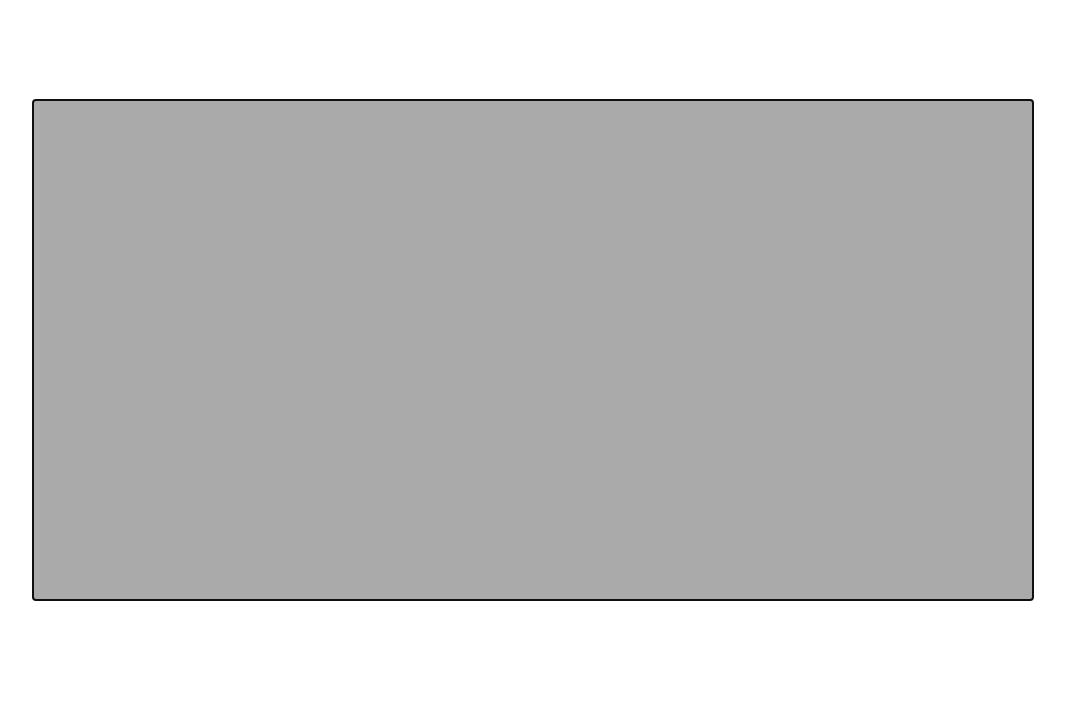
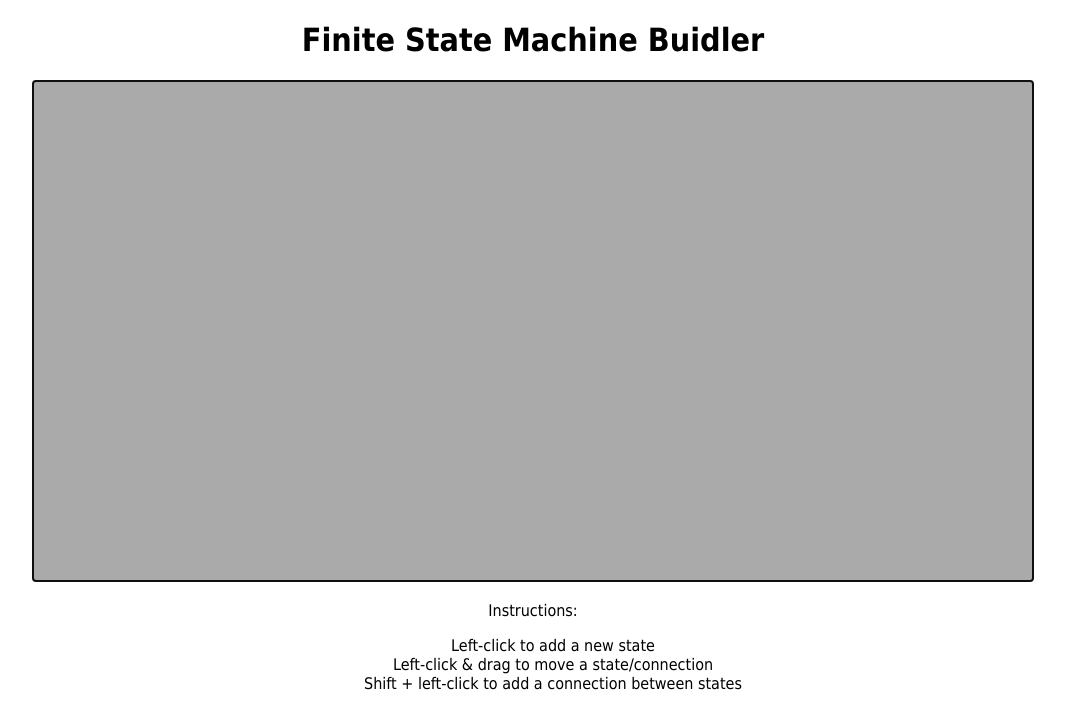
Before and after one commit to shailpatels/FSS, a plain HTML site: page index.html in a window 1280 px wide. Shown: the whole page, without its empty margins (107-1172 px from the left). Drawn offline with Linux system fonts and the light colour scheme.

Commit message:
added instructions and comments

```diff
--- a/canvas.js
+++ b/canvas.js
@@ -139,7 +139,11 @@ function app(){
 		window.setTimeout(loop, intervalTime);
 	}
 }
+//helper functions:
+//note that position/point objects are represented as: {X,Y}
 
+//checks if there's an arrow under the current mouse position
+//returns a refrence to that arrow if there is one, otherwise returns null
 function getArrowUnderMouse(){
 	for(var i = 0; i < arrows.length; i++){
 		//see if we're in the range of an arrow
@@ -157,26 +161,32 @@ function isOverNode(){
 	return distanceToClosestNode() < NODE_RADIUS;
 }
 
+//corrects the raw mouse position to a mouse position relative to the canvas
+//upper left corner is (0,0)
 function getMouse(pos){
 	var rect = canvas.getBoundingClientRect();
 	let X = pos.clientX - rect.left;
 	let Y = pos.clientY - rect.top;
 	return {X,Y};
 }
+
+//draws an arrow between two nodes,
+//expects an arrow object
 function drawArrow(arr, thickness = 1){
 	context.lineWidth = thickness;
 	context.beginPath();
 	context.moveTo(arr.start_pos.X,arr.start_pos.Y);
 	context.quadraticCurveTo(arr.midpoint.X, arr.midpoint.Y,
 						  	 arr.end_pos.X, arr.end_pos.Y );
-	//context.lineTo(arr.midpoint.X,arr.midpoint.Y);
-	//context.lineTo(arr.end_pos.X, arr.end_pos.Y);
 	context.stroke();
 }
+
+//draw a node
 function drawNode(_node, fill = false){
 	drawCircle(_node.pos,fill);
 	drawText(_node.string, _node.pos);
 }
+
 function drawCircle(center, fill){
 	context.beginPath();
 	context.arc(center.X, center.Y, NODE_RADIUS, 0, 2 * Math.PI);
@@ -216,6 +226,7 @@ function getDistance(a, b){
 	return Math.hypot(x_, y_);
 }
 
+//returns closest node relative to the current mouse position
 function distanceToClosestNode(){
 	var min = 1000;
 	var closest_node;
@@ -224,12 +235,15 @@ function distanceToClosestNode(){
 	return getDistance(mouse_pos, getClosestNode().pos);
 }
 
+//adds a new arrow to the list of arrows,
+//sets the midpoint and assigns the connected points to _node and current_node
 function addArrowToNode(_node){
 	arrows.push(new Arrow(current_node.pos, _node.pos));
-	_node.connected_points.push(arrows[arrows.length-1]);
-	current_node.connected_points.push(arrows[arrows.length-1]);
+	_node.connected_arrows.push(arrows[arrows.length-1]);
+	current_node.connected_arrows.push(arrows[arrows.length-1]);
 }
 
+//returns a refrence to the closest node relative to the mouse position
 function getClosestNode(){
 	let min = 1000;
 	let index = 0;
@@ -253,15 +267,30 @@ function getMidPoint(a, b){
 	return {X, Y}
 }
 
+//a node represents a state in a FSM
+/*NODE:
+	pos: the position on the canvas of the node (its centerpoint)
+	connected_arrows: a list of arrows connected to this node
+	string: the label of the node e.g: S_1
+*/
 class Node{
 	constructor(pos, str = null){
 		this.pos = pos
-		this.arrow_index = -1;
-		this.connected_points = [];
+		this.connected_arrows = [];
 		this.string = str;
 	}
 }
 
+//an arrow represents a connection in a FSM
+/*ARROW
+	start_pos: the position where the arrow started from
+	end_pos: the position where the arrow ends
+	midpoint: the position between the start & end points
+
+	lenght(): returns the lenght of the arrow
+	getClosestPoint(): returns either the start or end pos, depending on which is closer to the mouse pos
+	setClosestPoint(): sets the closest point to a new position
+*/
 class Arrow{
 	constructor(a, b){
 		this.start_pos = a;
--- a/index.html
+++ b/index.html
@@ -5,11 +5,20 @@
 	<title>Canvas Page</title>
 </head>
 
-<body style="text-align: center;">
-	<div style="margin-top: 100px;">
+<body style="text-align: center; font-family: Tahoma, Geneva, sans-serif">
+	<h1>Finite State Machine Buidler</h1>
+	<div style="text-align: center; margin-top: 10px;">
 		<canvas id = "canvas" width = "1000px" height = "500" tabindex="1">
 			This browser does not support HTML5 canvas
 		</canvas>
+	</div>
+	<div>
+		<p>Instructions:</p>
+		<ul style="list-style-type:none;">
+			<li>Left-click to add a new state</li>
+			<li>Left-click & drag to move a state/connection</li>
+			<li>Shift + left-click to add a connection between states</li>
+		</ul>
 	</div>
 </body>
 </html>
```
